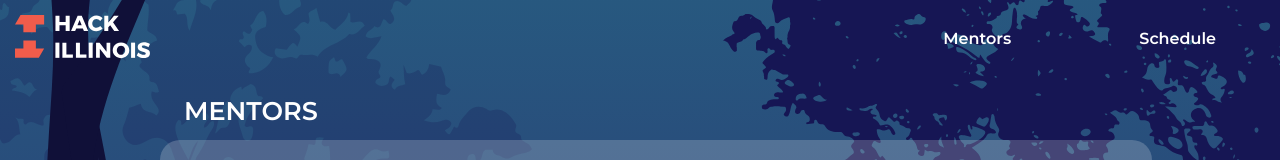
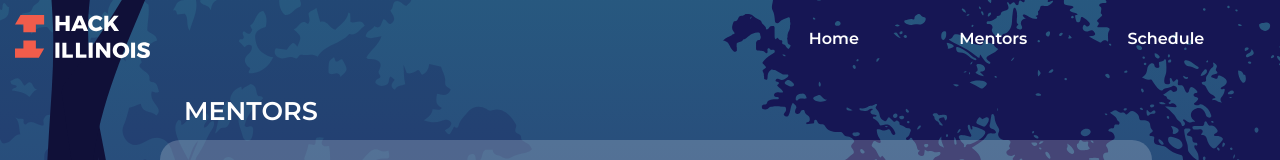
Before and after one commit to nhandler/site, a React (Create React App) app: page /mentors in a window 1280 px wide. Shown: the top 160 px of the page. Built offline with nearby package versions, Linux system fonts and the light colour scheme.

Commit message:
Update navbar styles

```diff
--- a/src/components/NavBar/styles.module.scss
+++ b/src/components/NavBar/styles.module.scss
@@ -8,6 +8,7 @@
   display: flex;
   align-items: center;
   justify-content: space-between;
+  padding-right: 2%;
 
   .logo {
     width: 135px;
@@ -28,7 +29,7 @@
   }
 
   .link {
-    margin: 0 5%;
+    margin: 0 4%;
   }
 
   .sideBarToggle {
--- a/src/pages/Mentors/index.tsx
+++ b/src/pages/Mentors/index.tsx
@@ -18,7 +18,7 @@ import mentors from './mentorData';
 // const [dropped, setDropped] = useState(false);
 const Mentors: React.FC = () => (
   <div className={styles.background}>
-    <NavBar />
+    <NavBar showHome />
     {/* <div
       className={styles.select_wrapper}
       style={{ maxHeight: dropped ? '150px' : '45px' }}
```
